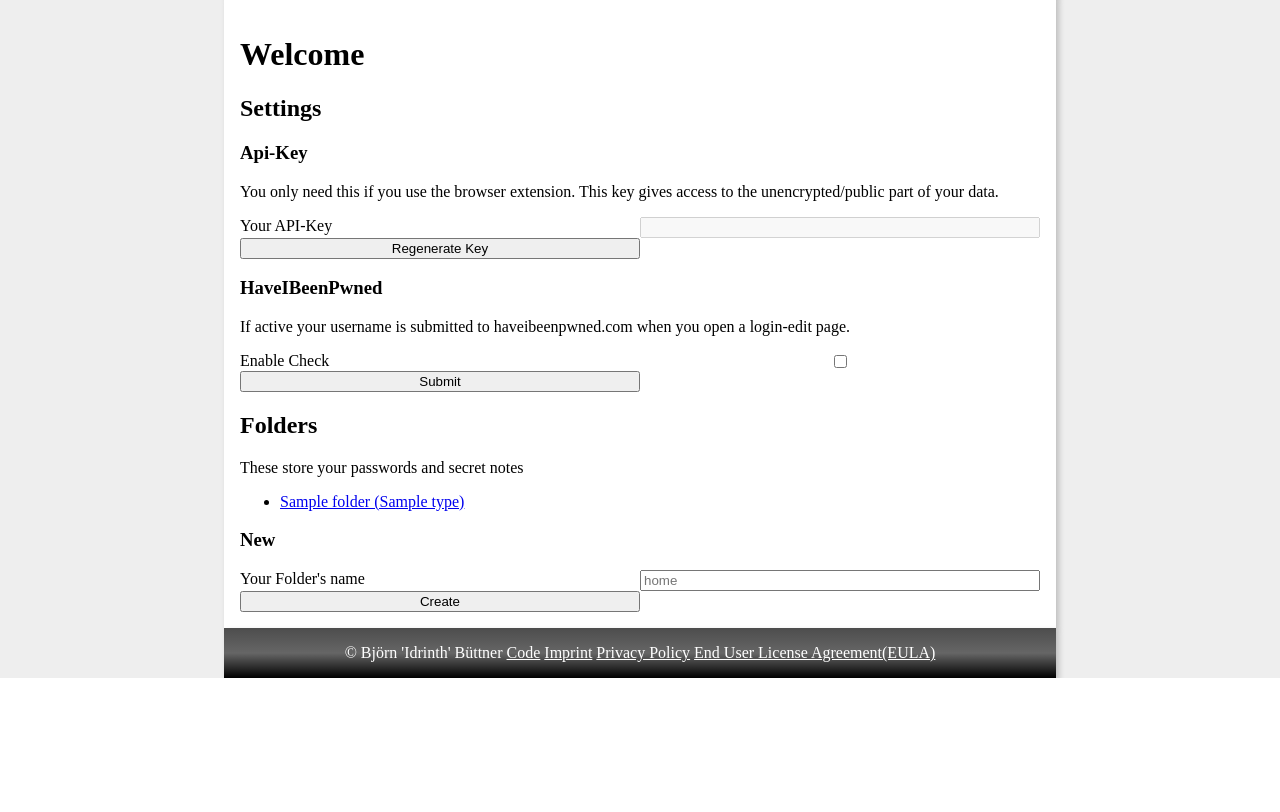
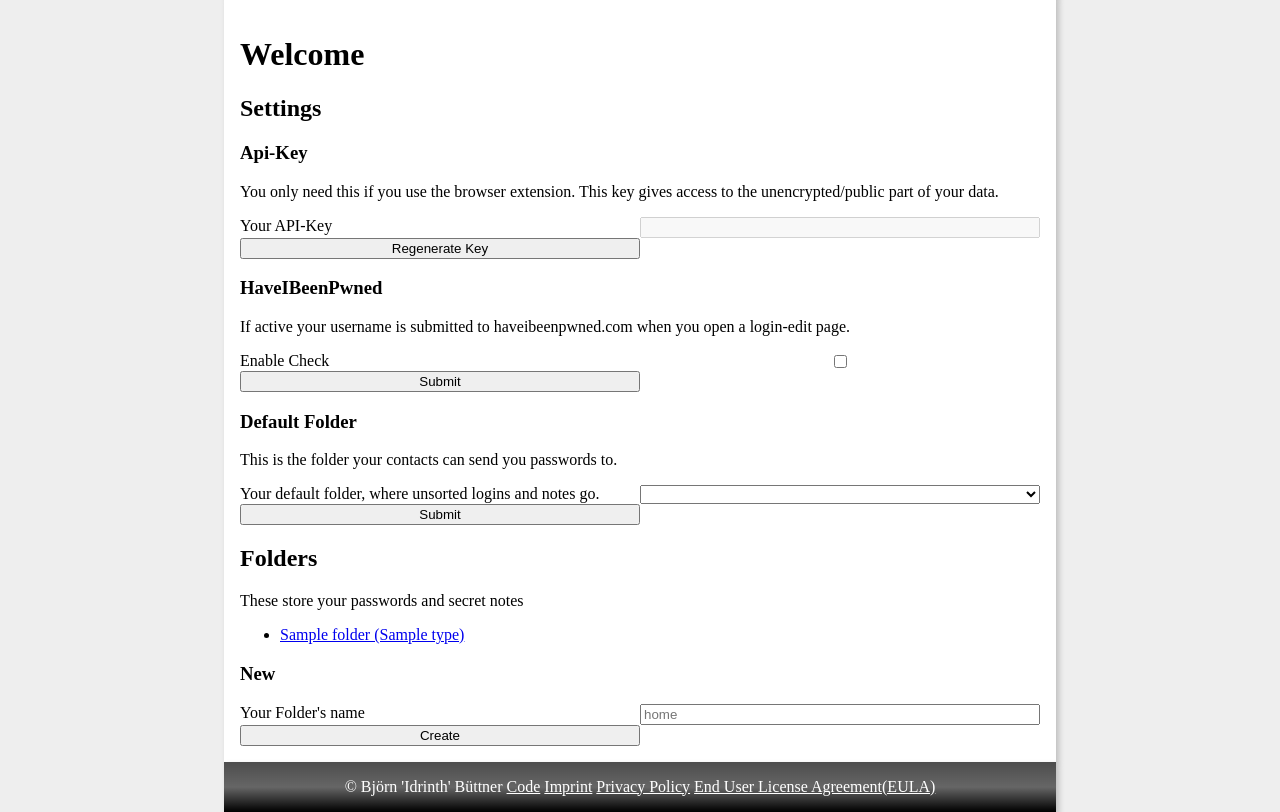
Before and after one commit to Idrinth/walled-secrets, a PHP site: template templates/home-user.twig in a window 1280 px wide. Shown: the part 255-1067 px from the top of the page. Before the commit the page ends 933 px from the top, so only its background shows below. Run offline with PHP 8.4, Linux system fonts and the light colour scheme; the template is opened without the code that fills it: most values are stand-ins (such as "Sample title", 1, 10 or a date in 2020); lists and menus that the app fills with data are empty; some libraries are stand-ins or nearby versions.

Commit message:
add default folder setting

```diff
--- a/templates/home-user.twig
+++ b/templates/home-user.twig
@@ -17,6 +17,19 @@
     <input id="haveibeenpwned" name="haveibeenpwned" type="checkbox"{% if user.haveibeenpwned==1 %} checked{% endif %} value="1"/>
     <button type="submit">Submit</button>
 </form>
+<h3>Default Folder</h3>
+<p>This is the folder your contacts can send you passwords to.</p>
+<form method="post">
+    <label for="default">Your default folder, where unsorted logins and notes go.</label>
+    <select name="default" id="default">
+        {% for folder in folders %}
+            {% if folder.type=='Account' %}
+                <option value="{{ folder.id }}"{% if folder.default==1 %} selected{% endif %}>{{ folder.name }}</option>
+            {% endif %}
+        {% endfor %}
+    </select>
+    <button type="submit">Submit</button>
+</form>
 <h2>Folders</h2>
 <p>These store your passwords and secret notes</p>
 <ul>
```
Also changed, not shown: src/Pages/Home.php (+7 -0 lines).
